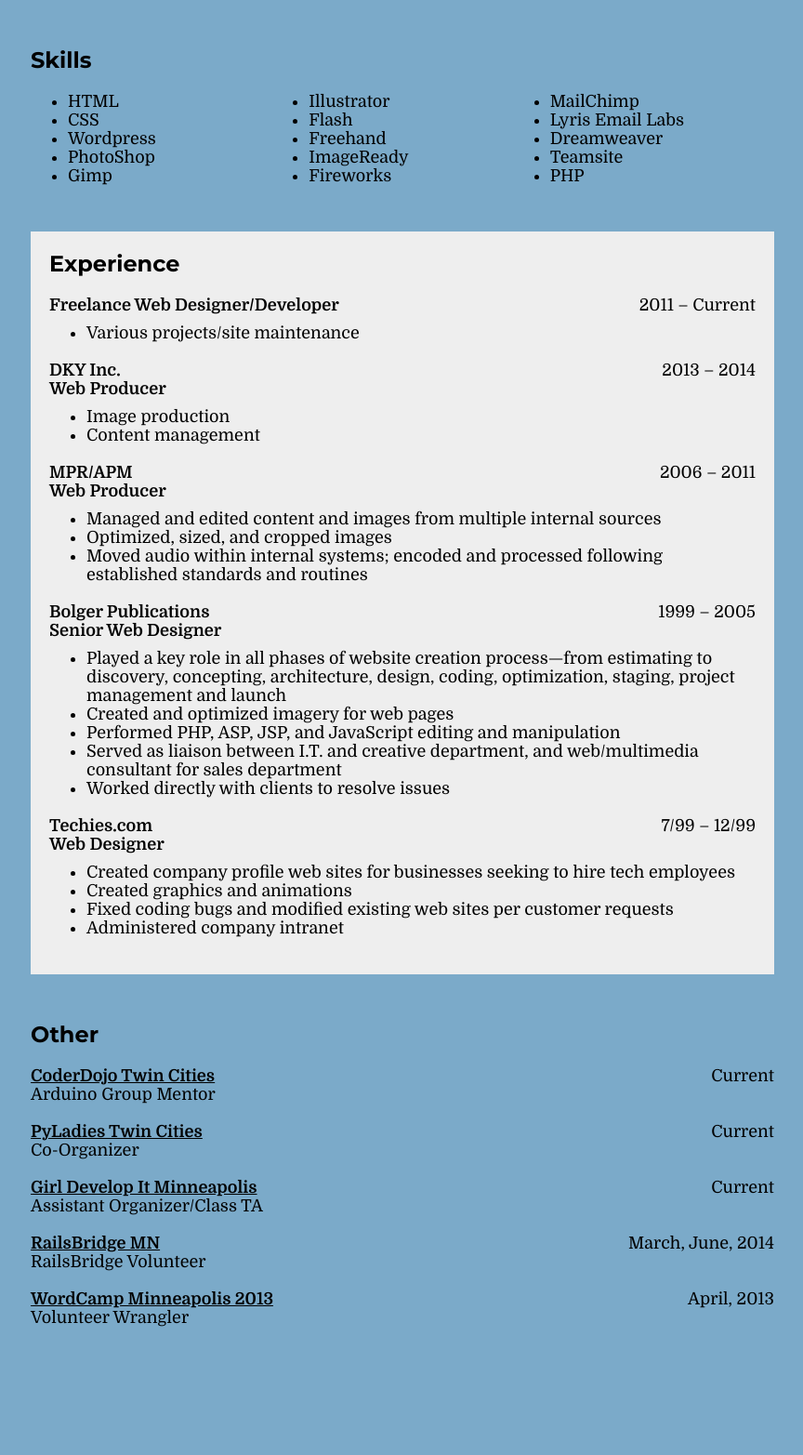
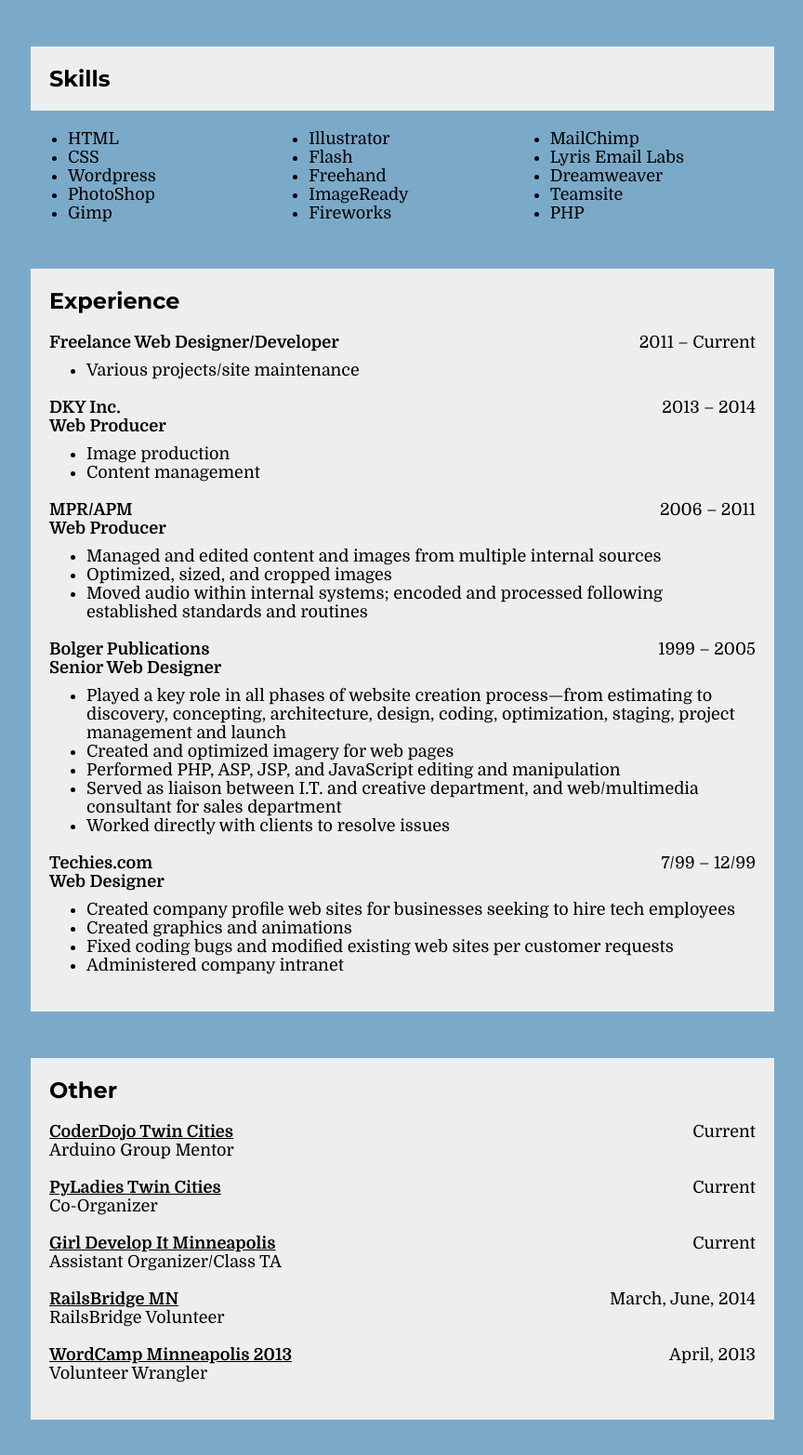
Before and after one commit to monifrancesca/monifrancesca.github.io, a plain HTML site: page index.html in a window 1280 px wide. Shown: the part 149-1714 px from the top of the page at 93% size, without its empty margins (207-1071 px from the left). Before the commit the page ends 1626 px from the top, so only its background shows below. Drawn offline with Linux system fonts and the light colour scheme.

Commit message:
formatting tweaks

```diff
--- a/main.css
+++ b/main.css
@@ -76,6 +76,8 @@ a:active {
 
 .skills h1 {
 	margin-bottom: 20px;
+	background-color: #eee;
+	padding: 20px;
 }
 
 .experience {
@@ -96,6 +98,8 @@ a:active {
 
 .other {
 	margin-bottom: 50px;
+	background-color: #eee;
+	padding: 20px;
 }
 
 .other h1 {
```
